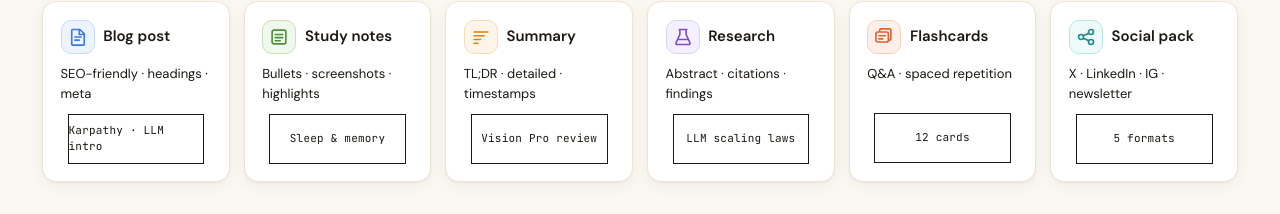
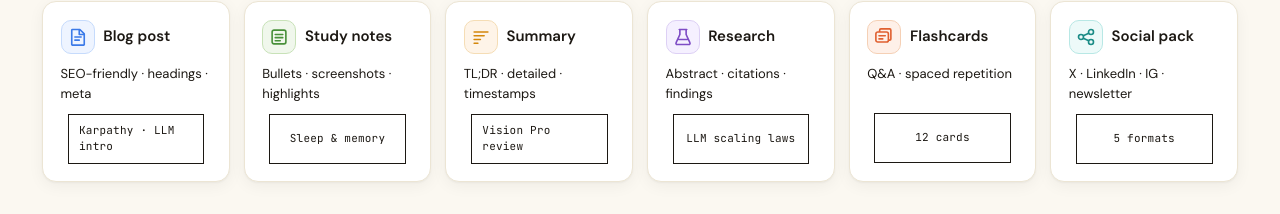
Before and after one commit to HemanthKusi/XtractNote, a Next.js app in the folder frontend/: page / in a window 1280 px wide. Shown: the part 700-914 px from the top of the page. Built offline with nearby package versions, Linux system fonts and the light colour scheme.

Commit message:
Added internal padding to the rectangle inside the formate cards.

```diff
--- a/frontend/src/components/landing/format-cards.tsx
+++ b/frontend/src/components/landing/format-cards.tsx
@@ -111,7 +111,7 @@ export function FormatCards() {
                   placeholders align across cards. */}
               <div
                 className="
-                  mx-2 mt-3 flex h-[50px] items-center justify-center
+                  mx-2 mt-3 flex h-[50px] items-center justify-center px-3
                   rounded-[var(--radius-sm)]
                   bg-[var(--bg-deep)]
                   border border-[var(--border)]
```
